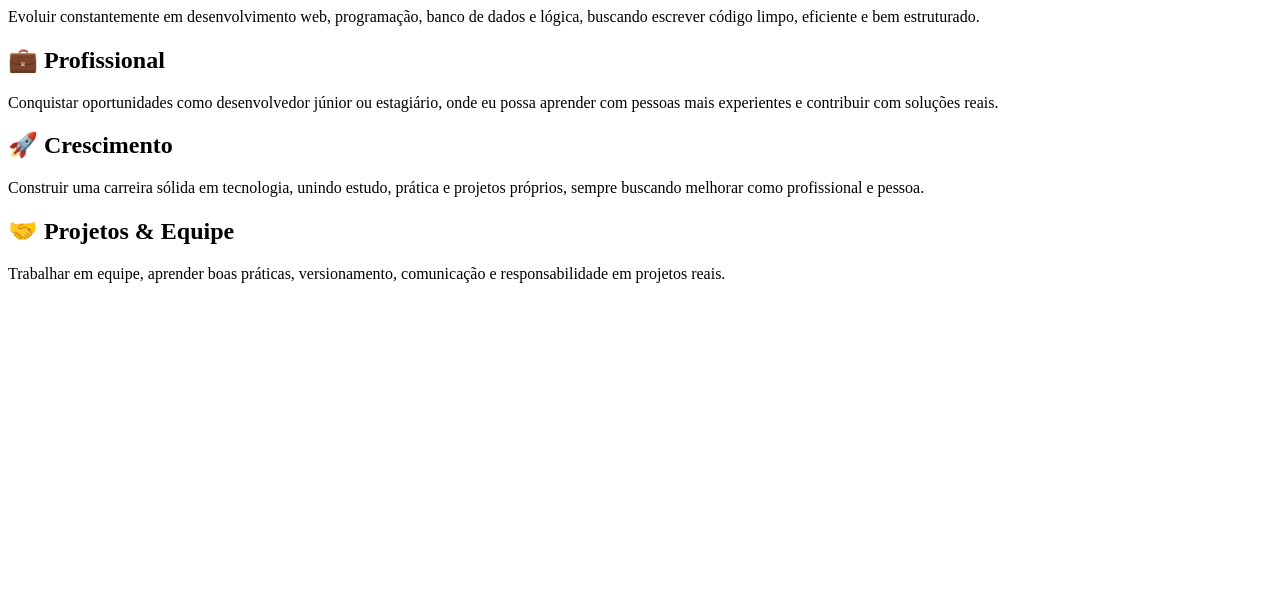
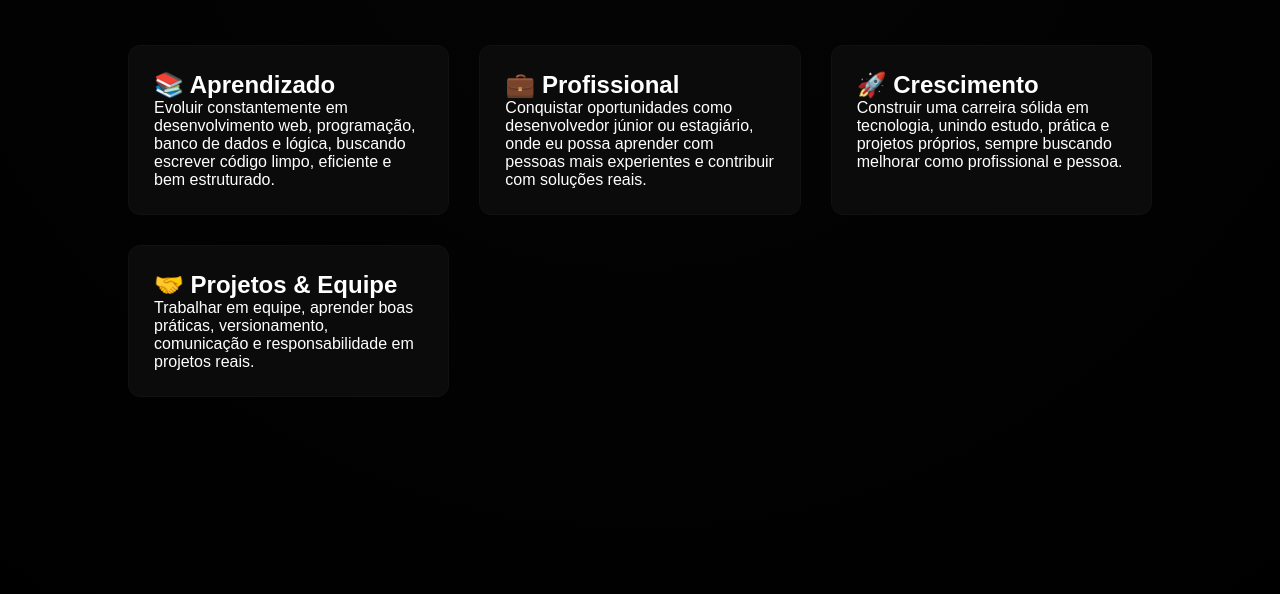
Before and after one commit to Gustavo-fol/portifolio, a plain HTML site: page expectativa.html in a window 1280 px wide. Shown: the part 206-800 px from the top of the page. Drawn offline with Linux system fonts and the light colour scheme.

Commit message:
Update expectativa.html

```diff
--- a/expectativa.html
+++ b/expectativa.html
@@ -4,7 +4,7 @@
     <meta charset="UTF-8">
     <meta name="viewport" content="width=device-width, initial-scale=1.0">
     <title>Document</title>
-    <link rel="stylesheet" href="css/expectativas.css">
+    <link rel="stylesheet" href="style.css">
 </head>
 <body>
     <header>
@@ -62,4 +62,5 @@
 </section>
 
 </body>
+
 </html>
```
